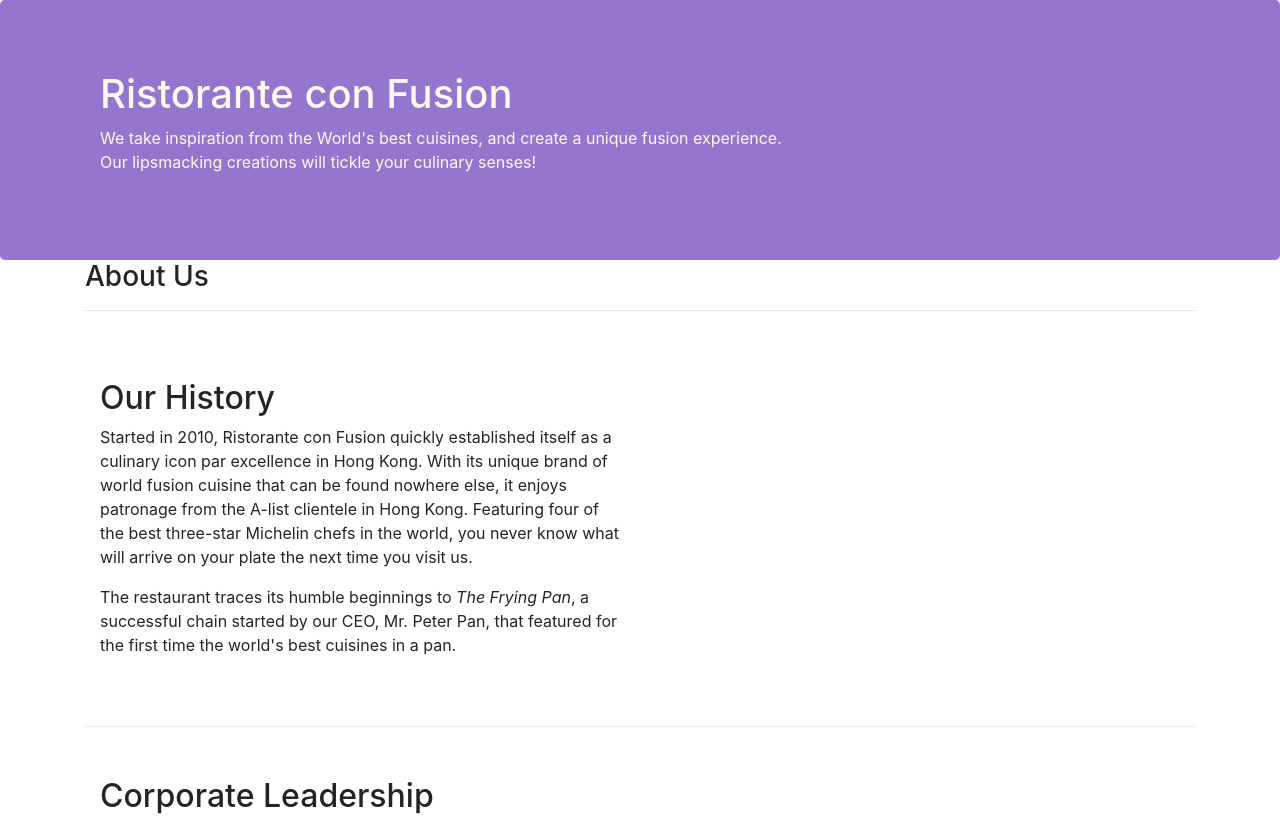
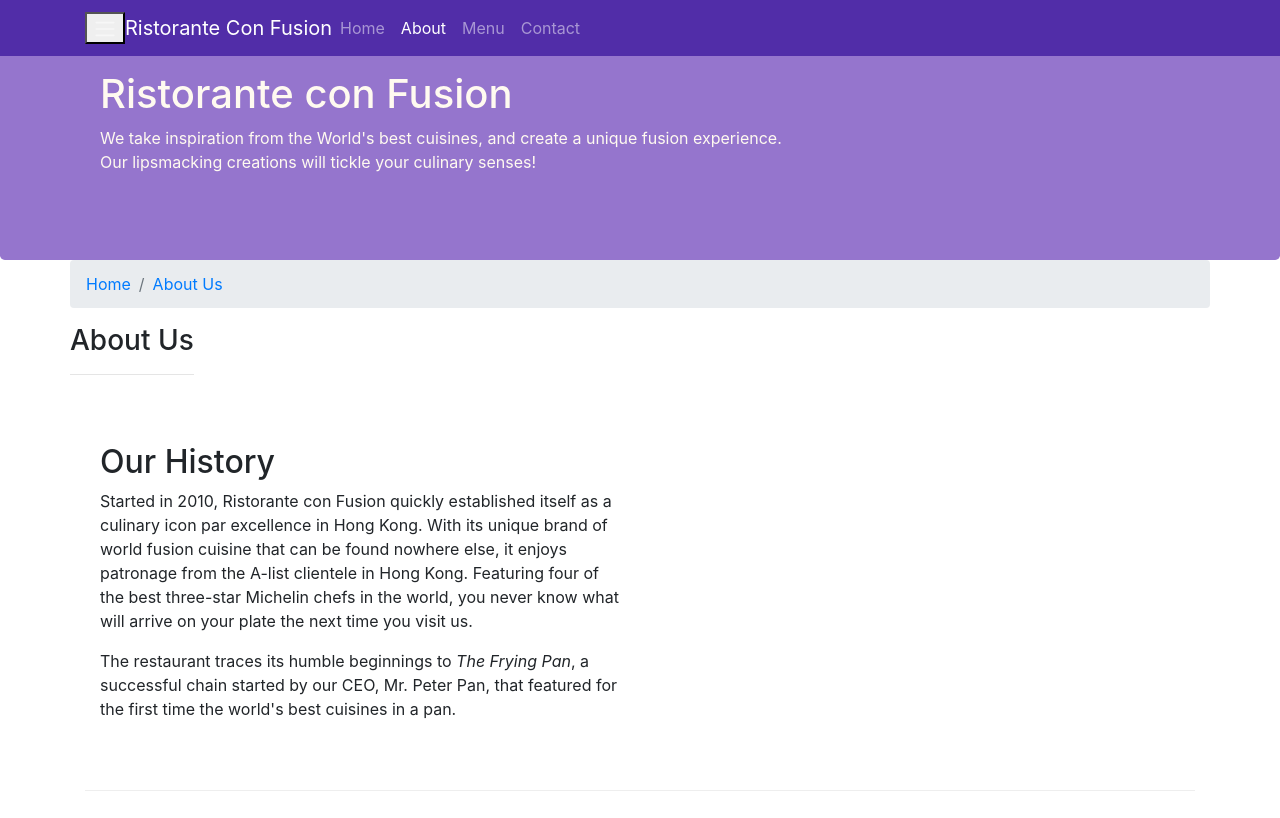
Before and after one commit to Gavingyh/conFusion, a website: page aboutus.html in a window 1280 px wide. Shown: the top 818 px of the page. Drawn offline with nearby package versions, Linux system fonts and the light colour scheme.

Commit message:
Navbar and breadcrumbs

```diff
--- a/aboutus.html
+++ b/aboutus.html
@@ -17,6 +17,22 @@
 </head>
 
 <body>
+    <nav class="navbar navbar-dark navbar-expand-sm fixed-top">
+        <div class="container">
+            <button class="navbar-toggle" type="button" data-toggle="collapse" data-target="#Navbar">
+                <span class="navbar-toggler-icon"></span>
+            </button>
+            <a class="navbar-brand mr-auto" href="./index.html">Ristorante Con Fusion</a>
+            <div class="collapse navbar-collapse" id="Navbar">
+                <ul class="navbar-nav mr-auto">
+                    <li class="nav-item"><a class="nav-link" href="./index.html">Home</a></li>
+                    <li class="nav-item"><a class="nav-link active" href="#">About</a></li>
+                    <li class="nav-item"><a class="nav-link" href="#">Menu</a></li>
+                    <li class="nav-item"><a class="nav-link" href="#">Contact</a></li>
+                </ul>
+            </div>
+        </div>
+    </nav>
 
     <header class="jumbotron">
         <div class="container">
@@ -32,7 +48,11 @@
     </header>
 
     <div class="container">
-        <div>
+        <div class="row">
+            <ol class="col-12 breadcrumb">
+                <li class="breadcrumb-item"><a href="./index.html">Home</a></li>
+                <li class="breadcrumb-item active"><a href="#">About Us</a></li>
+            </ol>
             <div>
                <h3>About Us</h3>
                <hr>
@@ -72,7 +92,7 @@
                 <div class="col-4 offset-1 col-sm-2">
                     <h5>Links</h5>
                     <ul class="list-unstyled">
-                        <li><a href="#">Home</a></li>
+                        <li><a href="./index.html">Home</a></li>
                         <li><a href="#">About</a></li>
                         <li><a href="#">Menu</a></li>
                         <li><a href="#">Contact</a></li>
--- a/css/style.css
+++ b/css/style.css
@@ -28,3 +28,12 @@
     margin: 0px;
     color: #0f0f0f;
 }
+
+.body {
+    padding: 50px 0px 0px 0px;
+    z-index: 0;
+}
+
+.navbar-dark {
+    background-color: #512DA8;
+}
```
Also changed, not shown: index.html (+17 -2 lines).
